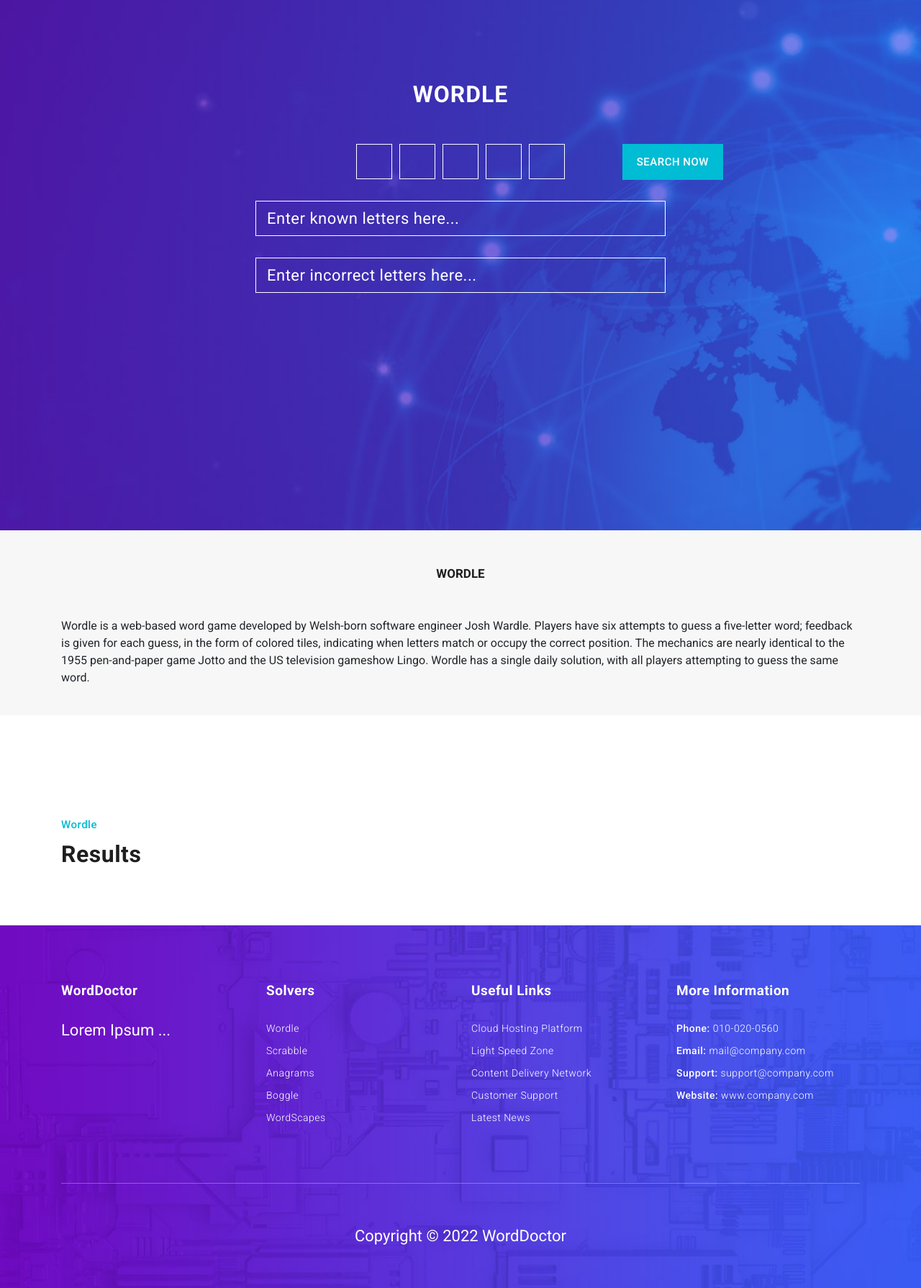
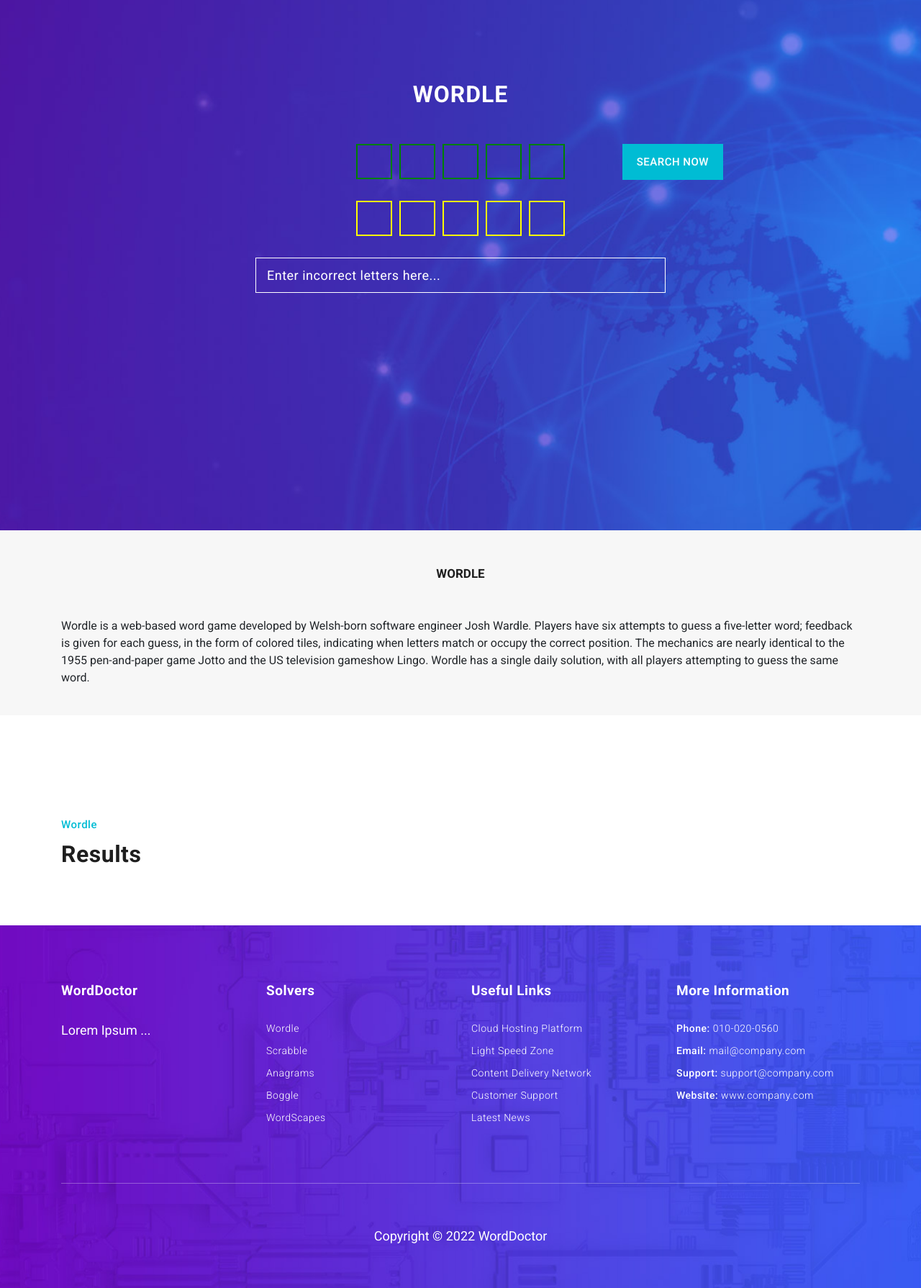
Before and after one commit to wangvictoria/WordDoctor, a Django app: page /WordDoctorApp/wordle/ in a window 1280 px wide. Shown: the part 188-1978 px from the top of the page at 72% size. Run offline with Django 3.2, Linux system fonts and the light colour scheme; some libraries are stand-ins or nearby versions.

Commit message:
Linked updated wordle to website

```diff
--- a/WordDoctorApp/static/css/templatemo-host-cloud.css
+++ b/WordDoctorApp/static/css/templatemo-host-cloud.css
@@ -15,7 +15,7 @@ body {
 p {
 	margin-bottom: 0px;
 	/* font-size: 14px; */
-	font-size: 22px;
+	font-size: 18px;
 	color: #6a6a6a;
 	line-height: 25px;
 }
@@ -391,7 +391,7 @@ header {
 	color: #fff;
 	outline: none;
 	/* font-size: 14px; */
-	font-size: 22px;
+	font-size: 18px;
 	letter-spacing: 0.5px;
 	margin-bottom: 30px;
 }
--- a/WordDoctorApp/templates/wordle.html
+++ b/WordDoctorApp/templates/wordle.html
@@ -22,15 +22,22 @@
 
                   <div class="searchText">
                     <div class="row justify-content-center" style="text-align:center;">
-                    <input type="char" name="wordle_loc1" class="searchText" placeholder="" autocomplete="off" style="width:50px;" maxlength="1">
-                    <input type="char" name="wordle_loc2" class="searchText" placeholder="" autocomplete="off" style="width:50px;margin-left:10px;" maxlength="1">
-                    <input type="char" name="wordle_loc3" class="searchText" placeholder="" autocomplete="off" style="width:50px;margin-left:10px;" maxlength="1">
-                    <input type="char" name="wordle_loc4" class="searchText" placeholder="" autocomplete="off" style="width:50px;margin-left:10px;" maxlength="1">
-                    <input type="char" name="wordle_loc5" class="searchText" placeholder="" autocomplete="off" style="width:50px;margin-left:10px;" maxlength="1">
+
+                    <input type="char" name="wordle_loc1" class="searchText" placeholder="" autocomplete="off" style="width:50px;color:green;border: 2px solid green" maxlength="1">
+                    <input type="char" name="wordle_loc2" class="searchText" placeholder="" autocomplete="off" style="width:50px;margin-left:10px;color:green;border: 2px solid green" maxlength="1">
+                    <input type="char" name="wordle_loc3" class="searchText" placeholder="" autocomplete="off" style="width:50px;margin-left:10px;color:green;border: 2px solid green" maxlength="1">
+                    <input type="char" name="wordle_loc4" class="searchText" placeholder="" autocomplete="off" style="width:50px;margin-left:10px;color:green;border: 2px solid green" maxlength="1">
+                    <input type="char" name="wordle_loc5" class="searchText" placeholder="" autocomplete="off" style="width:50px;margin-left:10px;color:green;border: 2px solid green" maxlength="1">
                     </div>
                     <div class = "row justify-content-center">
-                      <input type="text" name="wordle_known_letters" class="searchText" placeholder="Enter known letters here..." autocomplete="off">
-                      <input type="text" name="wordle_invalid_letters" class="searchText" placeholder="Enter incorrect letters here..." autocomplete="off">
+                      <input type="char" name="wordle_loc6" class="searchText" placeholder="" autocomplete="off" style="width:50px;color:yellow;border: 2px solid yellow" maxlength="1">
+                    <input type="char" name="wordle_loc7" class="searchText" placeholder="" autocomplete="off" style="width:50px;margin-left:10px;color:yellow;border: 2px solid yellow" maxlength="1">
+                    <input type="char" name="wordle_loc8" class="searchText" placeholder="" autocomplete="off" style="width:50px;margin-left:10px;color:yellow;border: 2px solid yellow" maxlength="1">
+                    <input type="char" name="wordle_loc9" class="searchText" placeholder="" autocomplete="off" style="width:50px;margin-left:10px;color:yellow;border: 2px solid yellow" maxlength="1">
+                    <input type="char" name="wordle_loc10" class="searchText" placeholder="" autocomplete="off" style="width:50px;margin-left:10px;color:yellow;border: 2px solid yellow" maxlength="1">
+                    </div>
+                    <div class = "row justify-content-center">
+                    <input type="text" name="wordle_invalid_letters" class="searchText" placeholder="Enter incorrect letters here..." autocomplete="off">
                     </div>
                     <!--<ul>
                       <li><label><input type="checkbox" name="ext_com" value="1"><span>.com <em>($10/yr)</em></span></label></li>
--- a/WordDoctorApp/views.py
+++ b/WordDoctorApp/views.py
@@ -43,31 +43,43 @@ def wordle(request):
 
             # populate char locations
             char_locations = []
+            char_list = ['a', 'b', 'c', 'd', 'e', 'f']
             wordle_char_locations(char_locations, form, 'wordle_loc1')
             wordle_char_locations(char_locations, form, 'wordle_loc2')
             wordle_char_locations(char_locations, form, 'wordle_loc3')
             wordle_char_locations(char_locations, form, 'wordle_loc4')
             wordle_char_locations(char_locations, form, 'wordle_loc5')
 
+            num_known_characters = 0
+            for i in range(0, WORDLE_LEN, 1):
+                if char_locations[i] != "_":
+                    num_known_characters = num_known_characters + 1
 
-            # TODO: fix error checking for user input known characters
-            # num_known_characters = 0
-            # for i in range(0, WORDLE_LEN, 1):
-            #     if char_locations[i] != "_":
-            #         num_known_characters = num_known_characters + 1
+            spaces_in_wordle_word = dict.fromkeys([num for num in range(1, WORDLE_LEN + 1, 1)])
 
-            char_list = form.cleaned_data.get('wordle_known_letters')
-            if char_list == None:
-                char_list = ""
+            while(len(char_list) + num_known_characters > WORDLE_LEN):
+                char_list = []
+                spaces_in_wordle_word[1] = form.cleaned_data.get('wordle_loc6')
+                spaces_in_wordle_word[2] = form.cleaned_data.get('wordle_loc7')
+                spaces_in_wordle_word[3] = form.cleaned_data.get('wordle_loc8')
+                spaces_in_wordle_word[4] = form.cleaned_data.get('wordle_loc9')
+                spaces_in_wordle_word[5] = form.cleaned_data.get('wordle_loc10')
+                for i in range(1, WORDLE_LEN + 1, 1):
+                    if spaces_in_wordle_word[i] == None:
+                        spaces_in_wordle_word[i] = ""
+                for j in range(len(spaces_in_wordle_word)):
+                    char_list.extend(list(spaces_in_wordle_word[j+1]))
+                char_list = list(set(char_list))
 
             check_for_invalid_letters = ""
-            if (form.cleaned_data.get('wordle_invalid_letters') != None):
-                invalid_chars = list(set(form.cleaned_data.get('wordle_invalid_letters').strip().lower()))
+            if form.cleaned_data.get('wordle_invalid_letters') != None:
+                invalid_chars = form.cleaned_data.get('wordle_invalid_letters')
             else:
                 invalid_chars = ""
 
-            if not(char_locations) and invalid_chars == "" and char_list == "":
-                messages.error(request, 'Please input a value.')
+
+            if len(invalid_chars) == 0:
+                check_for_invalid_letters = False
 
             with open("wordle.txt", "r") as file:
                 word_list = file.readlines()
@@ -82,6 +94,10 @@ def wordle(request):
                         if char_locations[j] != "_":
                             if word[j] != char_locations[j]:
                                 valid = False
+                                break
+                        if word[j] in spaces_in_wordle_word[j + 1]:
+                            valid = False
+                            break
                     if valid:
                         if len(char_list) == 0:
                             wordle_solutions.append(word)
@@ -101,6 +117,7 @@ def wordle(request):
                             break
                         if i == WORDLE_LEN - 1:
                             filtered_wordle_solutions.append(word)
+
             if invalid_chars and filtered_wordle_solutions:
                 context['filtered_wordle_solutions'] = filtered_wordle_solutions
             elif not invalid_chars and wordle_solutions:
```
Also changed, not shown: db.sqlite3.
